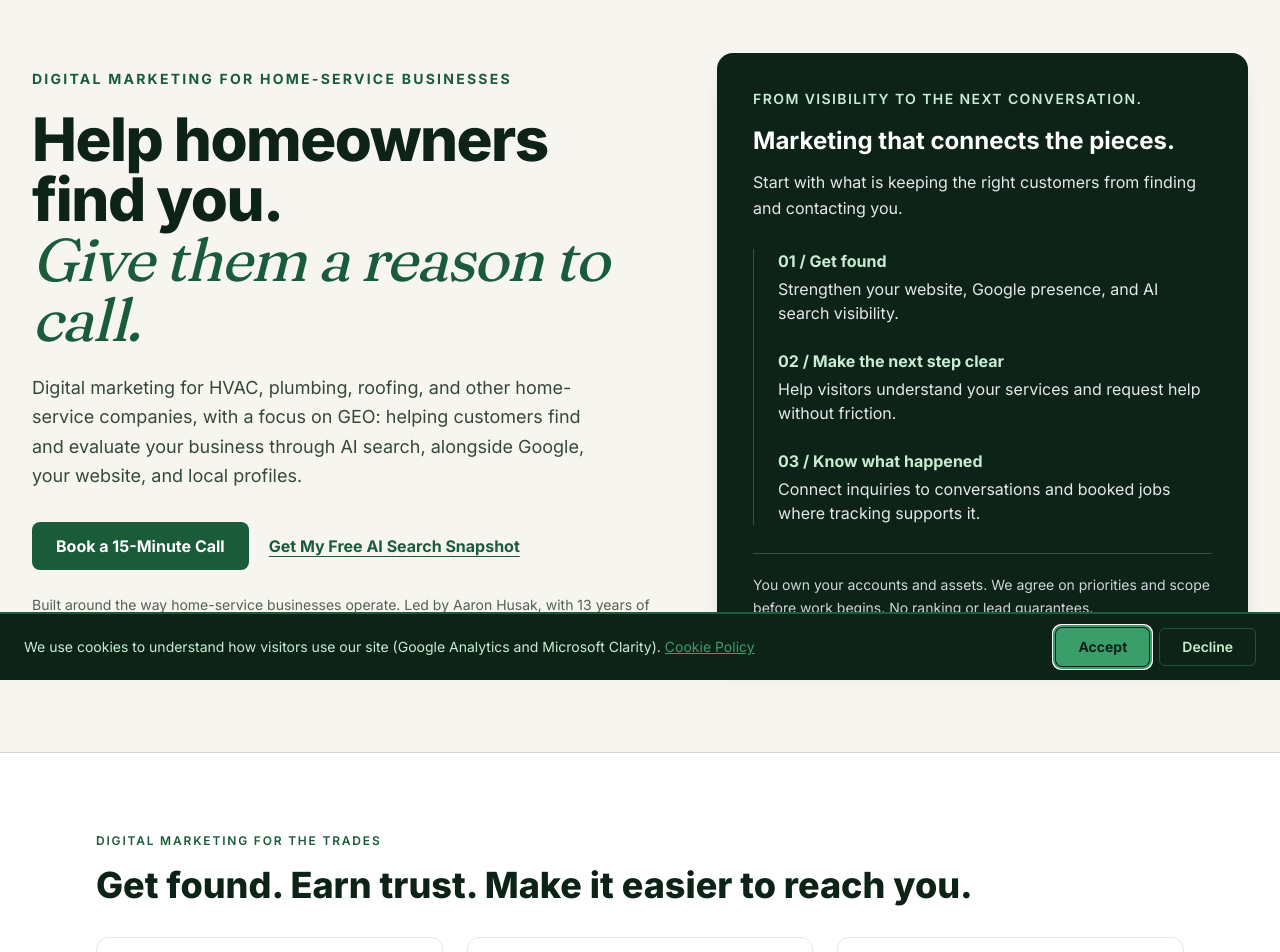
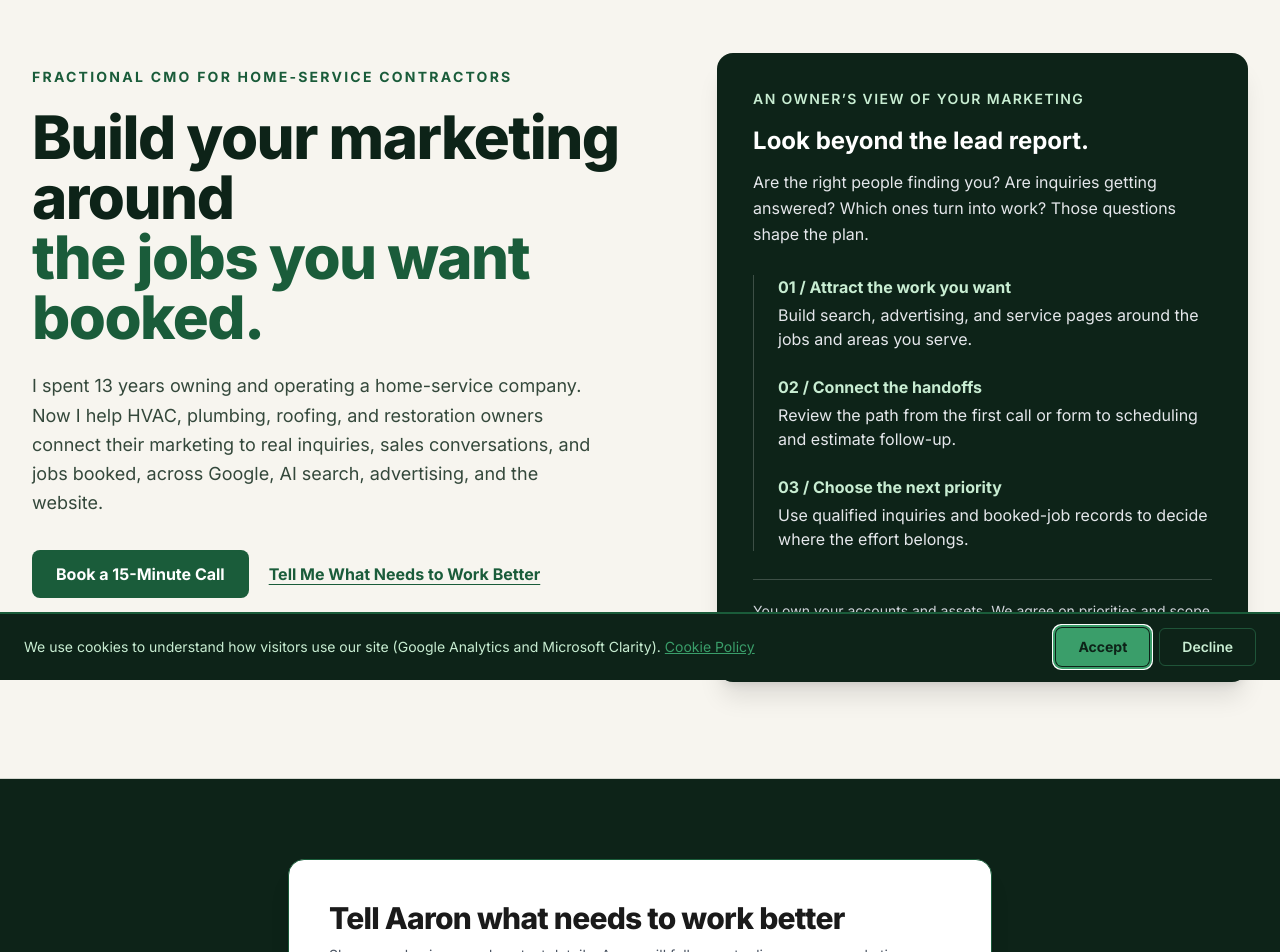
Before and after one commit to SequoiaGeo/next-website, a Next.js app: page / in a window 1280 px wide. Shown: the part 120-1072 px from the top of the page. Built offline with nearby package versions, Linux system fonts and the light colour scheme; no server answers.

Commit message:
Restore contractor homepage and consistent headline typography

```diff
--- a/src/app/page.tsx
+++ b/src/app/page.tsx
@@ -2,6 +2,7 @@ import type { Metadata } from "next";
 import Link from "next/link";
 import Image from "next/image";
 import Hero from "@/components/Hero";
+import InlineLeadForm from "@/components/InlineLeadForm";
 import OperatorStory from "@/components/OperatorStory";
 import MarketingAgents from "@/components/MarketingAgents";
 import SequoiaQuestionPanel from "@/components/SequoiaQuestionPanel";
@@ -11,17 +12,17 @@ import SnapshotNextSteps from "@/components/SnapshotNextSteps";
 import YouTubeFacade from "@/components/YouTubeFacade";
 
 export const metadata: Metadata = {
-  title: "Home Services Digital Marketing & GEO | Sequoia GEO",
-  description: "Digital marketing for home-service businesses, focused on GEO, AI search visibility, SEO, websites, and local profiles. Led by former home-service owner Aaron Husak.",
+  title: "Home Services Marketing & Fractional CMO | Sequoia GEO",
+  description: "Marketing strategy, SEO, GEO, websites, and paid media for home-service contractors. Work directly with Aaron Husak, a former home-service owner and operator.",
   alternates: { canonical: "https://www.sequoiageo.com/" },
   openGraph: {
-    title: "Digital Marketing for Home-Service Businesses | Sequoia GEO",
-    description: "Help homeowners find and evaluate your business through AI search, Google, and a website built around your services.",
+    title: "Home Services Marketing & Fractional CMO | Sequoia GEO",
+    description: "Connect search, advertising, your website, and the booking handoff. Work directly with former home-service owner Aaron Husak.",
     url: "https://www.sequoiageo.com/",
   },
   twitter: {
     card: "summary_large_image",
-    title: "Home Services Marketing & GEO | Sequoia GEO",
+    title: "Home Services Marketing & Fractional CMO | Sequoia GEO",
     description: "GEO, SEO, websites, and digital marketing for HVAC, plumbing, roofing, and other home-service businesses.",
   },
 };
@@ -49,10 +50,13 @@ export default function Home() {
   return (
     <>
       <Hero />
+      <div id="inquiry" className="scroll-mt-20">
+        <InlineLeadForm source="homepage_top" heading="Tell Aaron what needs to work better" subtext="Share your business and contact details. Aaron will follow up to discuss your marketing priorities. Prefer to choose a time now? Use the call booking link above." buttonText="Request a Conversation" collectCompany />
+      </div>
       <section id="services" className="bg-white py-16 sm:py-20">
         <div className="mx-auto max-w-6xl px-6 lg:px-8">
           <p className="section-overline mb-4">Digital marketing for the trades</p>
-          <h2 className="text-3xl font-extrabold text-[#0D2318] sm:text-4xl">Get found. Earn trust. Make it easier to reach you.</h2>
+          <h2 className="text-3xl font-extrabold text-[#0D2318] sm:text-4xl">A marketing plan that reaches beyond the click.</h2>
           <div className="mt-8 grid gap-6 md:grid-cols-3">
             {[
               ["GEO and search visibility", "Help Google and AI search tools understand your services, service areas, and the evidence behind your business. GEO, SEO, and local profiles work together.", "/geo-agency"],
@@ -60,19 +64,6 @@ export default function Home() {
               ["Marketing direction and measurement", "Coordinate campaigns, paid media, and follow-up around the priorities that matter. Report inquiries and booked jobs where the records support them.", "/fractional-cmo"],
             ].map(([title, body, href]) => <article key={title} className="rounded-xl border border-gray-200 p-6"><h3 className="text-xl font-bold text-[#0D2318]">{title}</h3><p className="mt-3 leading-relaxed text-gray-700">{body}</p><Link href={href} className="mt-5 inline-flex min-h-11 items-center font-bold text-[#1A5C3A] underline">Explore {title.toLowerCase()}</Link></article>)}
           </div>
-        </div>
-      </section>
-      <section id="how-it-works" className="bg-[#0D2318] py-16 text-white sm:py-20">
-        <div className="mx-auto max-w-6xl px-6 lg:px-8">
-          <h2 className="text-3xl font-extrabold tracking-tight sm:text-4xl">Start with the marketing problem that needs attention.</h2>
-          <ol className="mt-8 grid gap-8 md:grid-cols-3">
-            {[
-              ["01. Review the evidence", "Review your website, search presence, and inquiry path. Identify the gaps and the information needed to understand them."],
-              ["02. Agree on priorities", "Define the scope, access, responsibilities, and costs. Implement the agreed search, website, or marketing improvements."],
-              ["03. Measure and improve", "Review completed work, search visibility, inquiries, and booked jobs where tracking supports them. Use the findings to choose the next priority."],
-            ].map(([title, body]) => <li key={title}><h3 className="text-xl font-bold text-[#C8EDD2]">{title}</h3><p className="mt-3 text-base leading-relaxed text-gray-200">{body}</p></li>)}
-          </ol>
-          <p className="mt-8 text-base text-gray-200">You retain ownership of your accounts and assets. No ranking or lead guarantees.</p>
         </div>
       </section>
       <section id="proof" className="bg-[#fafaf8] py-16 sm:py-20">
@@ -152,6 +143,19 @@ export default function Home() {
           </div>
         </div>
       </section>
+      <section id="how-it-works" className="bg-[#0D2318] py-16 text-white sm:py-20">
+        <div className="mx-auto max-w-6xl px-6 lg:px-8">
+          <h2 className="text-3xl font-extrabold tracking-tight sm:text-4xl">Start with the marketing problem that needs attention.</h2>
+          <ol className="mt-8 grid gap-8 md:grid-cols-3">
+            {[
+              ["01. Review the evidence", "Review your website, search presence, and inquiry path. Identify the gaps and the information needed to understand them."],
+              ["02. Agree on priorities", "Define the scope, access, responsibilities, and costs. Implement the agreed search, website, or marketing improvements."],
+              ["03. Measure and improve", "Review completed work, search visibility, inquiries, and booked jobs where tracking supports them. Use the findings to choose the next priority."],
+            ].map(([title, body]) => <li key={title}><h3 className="text-xl font-bold text-[#C8EDD2]">{title}</h3><p className="mt-3 text-base leading-relaxed text-gray-200">{body}</p></li>)}
+          </ol>
+          <p className="mt-8 text-base text-gray-200">You retain ownership of your accounts and assets. No ranking or lead guarantees.</p>
+        </div>
+      </section>
       <OperatorStory />
       <MarketingAgents />
       <section id="snapshot" className="bg-white py-16 sm:py-20">
--- a/src/components/Footer.tsx
+++ b/src/components/Footer.tsx
@@ -108,6 +108,9 @@ export default function Footer() {
               <Link href="/blog" className="text-pale-green/70 hover:text-white transition-colors">
                 Blog
               </Link>
+              <Link href="/podcast" className="text-pale-green/70 hover:text-white transition-colors">
+                Podcast and Transcripts
+              </Link>
             </div>
           </div>
 
--- a/src/components/Hero.tsx
+++ b/src/components/Hero.tsx
@@ -4,23 +4,23 @@ export default function Hero() {
   return <section className="border-b border-[#0D2318]/15 bg-[#f7f5ef] text-[#0D2318]">
     <div className="mx-auto grid max-w-7xl gap-12 px-6 py-16 lg:grid-cols-[1.2fr_1fr] lg:items-center lg:px-8 lg:py-24">
       <div>
-        <p className="mb-5 text-sm font-bold uppercase tracking-[0.16em] text-[#1A5C3A]">Digital marketing for home-service businesses</p>
-        <h1 className="text-4xl font-extrabold leading-[1.08] tracking-tight sm:text-6xl">Help homeowners find you.<br /><span className="font-serif font-normal italic text-[#1A5C3A]">Give them a reason to call.</span></h1>
-        <p className="mt-6 max-w-xl text-lg leading-relaxed text-[#34483b]">Digital marketing for HVAC, plumbing, roofing, and other home-service companies, with a focus on GEO: helping customers find and evaluate your business through AI search, alongside Google, your website, and local profiles.</p>
+        <p className="mb-5 text-sm font-bold uppercase tracking-[0.16em] text-[#1A5C3A]">Fractional CMO for home-service contractors</p>
+        <h1 className="text-4xl font-extrabold leading-[1.08] tracking-tight sm:text-6xl">Build your marketing around<br /><span className="text-[#1A5C3A]">the jobs you want booked.</span></h1>
+        <p className="mt-6 max-w-xl text-lg leading-relaxed text-[#34483b]">I spent 13 years owning and operating a home-service company. Now I help HVAC, plumbing, roofing, and restoration owners connect their marketing to real inquiries, sales conversations, and jobs booked, across Google, AI search, advertising, and the website.</p>
         <div className="mt-8 flex flex-wrap items-center gap-5">
           <Link href="/contact#book" className="inline-flex min-h-12 items-center justify-center rounded-lg bg-[#1A5C3A] px-6 py-3 font-bold text-white hover:bg-[#0D2318]">Book a 15-Minute Call</Link>
-          <Link href="/ai-search-assessment" className="inline-flex min-h-12 items-center font-bold text-[#1A5C3A] underline underline-offset-4">Get My Free AI Search Snapshot</Link>
+          <Link href="#inquiry" className="inline-flex min-h-12 items-center font-bold text-[#1A5C3A] underline underline-offset-4">Tell Me What Needs to Work Better</Link>
         </div>
-        <p className="mt-6 text-sm leading-relaxed text-[#526156]">Built around the way home-service businesses operate. Led by Aaron Husak, with 13 years of experience owning and operating a home-service company.</p>
+        <p className="mt-6 text-sm leading-relaxed text-[#526156]">Work directly with Aaron Husak. Bring your marketing questions and get an owner&rsquo;s perspective on the next step.</p>
       </div>
       <aside className="rounded-2xl bg-[#0D2318] p-7 text-white shadow-xl sm:p-9" aria-label="Our marketing approach">
-        <p className="text-sm font-semibold uppercase tracking-widest text-[#C8EDD2]">From visibility to the next conversation.</p>
-        <h2 className="mt-4 text-2xl font-bold">Marketing that connects the pieces.</h2>
-        <p className="mt-3 leading-relaxed text-gray-200">Start with what is keeping the right customers from finding and contacting you.</p>
+        <p className="text-sm font-semibold uppercase tracking-widest text-[#C8EDD2]">An owner&rsquo;s view of your marketing</p>
+        <h2 className="mt-4 text-2xl font-bold">Look beyond the lead report.</h2>
+        <p className="mt-3 leading-relaxed text-gray-200">Are the right people finding you? Are inquiries getting answered? Which ones turn into work? Those questions shape the plan.</p>
         <ol className="mt-7 space-y-6 border-l border-white/20 pl-6">
-          <li><strong className="block text-[#C8EDD2]">01 / Get found</strong><span className="mt-1 block text-gray-200">Strengthen your website, Google presence, and AI search visibility.</span></li>
-          <li><strong className="block text-[#C8EDD2]">02 / Make the next step clear</strong><span className="mt-1 block text-gray-200">Help visitors understand your services and request help without friction.</span></li>
-          <li><strong className="block text-[#C8EDD2]">03 / Know what happened</strong><span className="mt-1 block text-gray-200">Connect inquiries to conversations and booked jobs where tracking supports it.</span></li>
+          <li><strong className="block text-[#C8EDD2]">01 / Attract the work you want</strong><span className="mt-1 block text-gray-200">Build search, advertising, and service pages around the jobs and areas you serve.</span></li>
+          <li><strong className="block text-[#C8EDD2]">02 / Connect the handoffs</strong><span className="mt-1 block text-gray-200">Review the path from the first call or form to scheduling and estimate follow-up.</span></li>
+          <li><strong className="block text-[#C8EDD2]">03 / Choose the next priority</strong><span className="mt-1 block text-gray-200">Use qualified inquiries and booked-job records to decide where the effort belongs.</span></li>
         </ol>
         <p className="mt-7 border-t border-white/20 pt-5 text-sm leading-relaxed text-gray-300">You own your accounts and assets. We agree on priorities and scope before work begins. No ranking or lead guarantees.</p>
       </aside>
```
